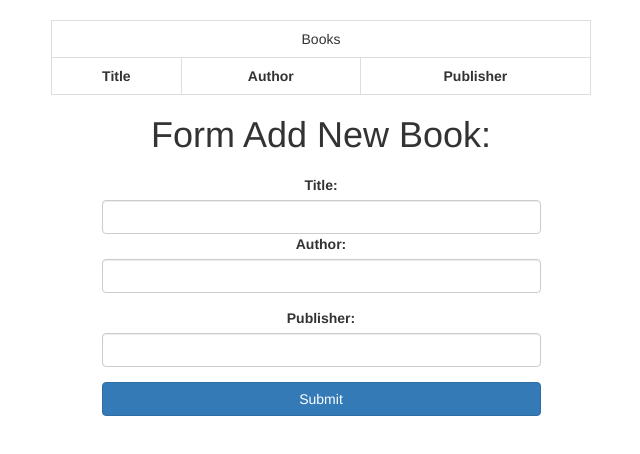
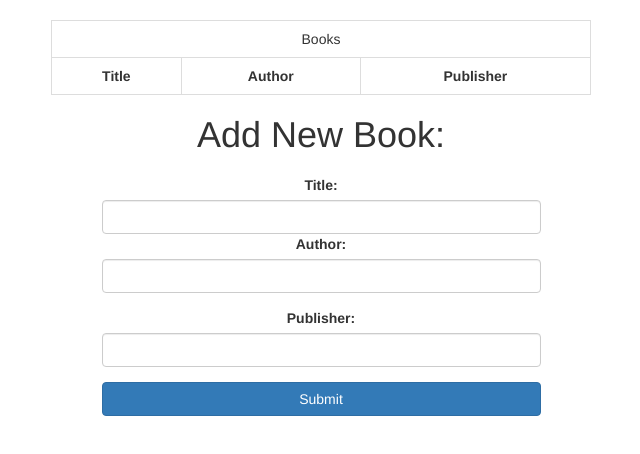
Before and after one commit to sebastianpalarczyk/books, a plain HTML site: page index.html in a window 1280 px wide. Shown: the whole page, without its empty margins (319-959 px from the left). Drawn offline with nearby package versions, Linux system fonts and the light colour scheme; no server answers.

Commit message:
added icon

```diff
--- a/index.html
+++ b/index.html
@@ -3,6 +3,7 @@
 <head>
     <meta charset="UTF-8">
     <title>List of books</title>
+    <link rel="icon" href="images/icon.png">
     <link rel="stylesheet" href="https://maxcdn.bootstrapcdn.com/bootstrap/3.2.0/css/bootstrap.min.css">
     <script src="js/books.js"></script>
     <link rel="stylesheet" href="css/style.css"/>
@@ -25,7 +26,7 @@
     </div>
 </div>
 <div class="container">
-    <h1 class="header">Form Add New Book:</h1>
+    <h1 class="header">Add New Book:</h1>
 </div>
 <div class="container">
     <div class=" div">
```
Also changed, not shown: images/icon.png (added).
